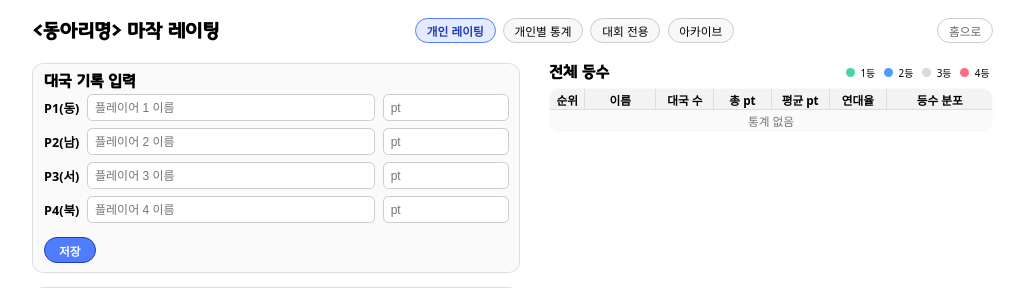
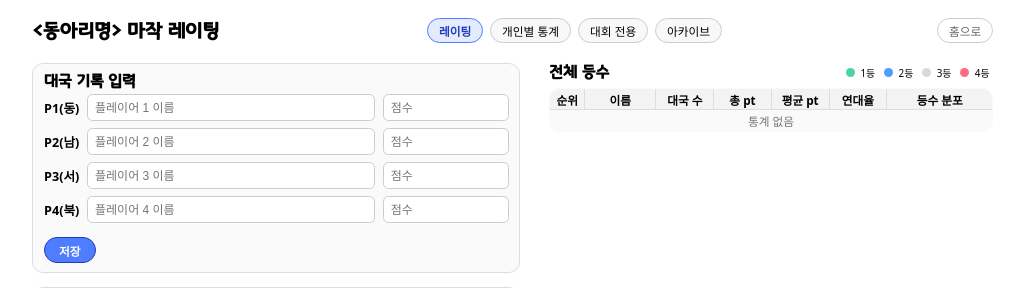
Before and after one commit to nuclyee72/mahjong_rating_site, a Flask app: page / in a window 1280 px wide. Shown: the top 288 px of the page, without its empty margins (120-1144 px from the left). Run offline with Flask 3, Linux system fonts and the light colour scheme; some web fonts are replaced.

Commit message:
Update texts as requested (safe)

```diff
--- a/static/script.js
+++ b/static/script.js
@@ -683,7 +683,7 @@ function updateStatsPlayerSelect() {
   const select = document.getElementById("stats-player-select");
   if (!select) return;
   const prev = select.value;
-  select.innerHTML = '<option value="">플레이어를 선택하세요</option>';
+  select.innerHTML = '<option value="">선택</option>';
 
   const list = STATS_PLAYER_LIST.length ? STATS_PLAYER_LIST : (PLAYER_SUMMARY_ALL || []);
 
@@ -773,7 +773,7 @@ function renderStatsForPlayer(name) {
   if (!summaryDiv) return;
 
   if (!name) {
-    summaryDiv.innerHTML = '<p class="hint-text">플레이어를 선택하세요.</p>';
+    summaryDiv.innerHTML = '';
     if (rankSection) rankSection.style.display = "none";
     if (gamesSection) gamesSection.style.display = "none";
     if (dailySection) dailySection.style.display = "none";
@@ -865,7 +865,7 @@ async function loadPlayerBadgesForStats(name) {
   if (!container) return;
   container.innerHTML = "";
   if (!name) {
-    container.innerHTML = '<p class="hint-text">플레이어를 선택하세요.</p>';
+    container.innerHTML = '';
     return;
   }
   try {
@@ -953,7 +953,7 @@ function updateArchiveStatsPlayerSelect() {
   if (!select) return;
 
   const prev = select.value;
-  select.innerHTML = '<option value="">플레이어를 선택하세요</option>';
+  select.innerHTML = '<option value="">선택</option>';
 
   const sorted = [...ARCHIVE_PLAYER_SUMMARY].sort((a, b) => b.total_pt - a.total_pt);
 
@@ -1247,7 +1247,7 @@ function updateArchivePlayerSelect() {
   const select = document.getElementById("archive-player-select");
   if (!select) return;
   const prev = select.value;
-  select.innerHTML = '<option value="">플레이어를 선택하세요</option>';
+  select.innerHTML = '<option value="">선택</option>';
 
   // Sort logic same as original: Total Pt Desc
   const sorted = [...ARCHIVE_PLAYER_SUMMARY].sort((a, b) => b.total_pt - a.total_pt);
@@ -1365,7 +1365,7 @@ function renderArchiveStatsForPlayer(name) {
   if (!summaryDiv) return;
 
   if (!name) {
-    summaryDiv.innerHTML = '<p class="hint-text">플레이어를 선택하세요.</p>';
+    summaryDiv.innerHTML = '';
     if (rankSection) rankSection.style.display = "none";
     if (gamesSection) gamesSection.style.display = "none";
     if (dailySection) dailySection.style.display = "none";
--- a/templates/index.html
+++ b/templates/index.html
@@ -57,7 +57,7 @@
   <div class="top-bar">
     <h1>{{ club_name }}<br class="mobile-br"> 마작 레이팅</h1>
     <div class="view-switch">
-      <button class="view-switch-btn active" data-view="personal">개인 레이팅</button>
+      <button class="view-switch-btn active" data-view="personal">레이팅</button>
       <button class="view-switch-btn" data-view="stats">개인별 통계</button>
       <button class="view-switch-btn" data-view="tournament">대회 전용</button>
       <button class="view-switch-btn" data-view="archive">아카이브</button>
@@ -80,22 +80,22 @@
             <div class="row">
               <label>P1(동)</label>
               <input name="player1_name" placeholder="플레이어 1 이름" required>
-              <input name="player1_score" type="text" placeholder="pt" required>
+              <input name="player1_score" type="text" placeholder="점수" required>
             </div>
             <div class="row">
               <label>P2(남)</label>
               <input name="player2_name" placeholder="플레이어 2 이름" required>
-              <input name="player2_score" type="text" placeholder="pt" required>
+              <input name="player2_score" type="text" placeholder="점수" required>
             </div>
             <div class="row">
               <label>P3(서)</label>
               <input name="player3_name" placeholder="플레이어 3 이름" required>
-              <input name="player3_score" type="text" placeholder="pt" required>
+              <input name="player3_score" type="text" placeholder="점수" required>
             </div>
             <div class="row">
               <label>P4(북)</label>
               <input name="player4_name" placeholder="플레이어 4 이름" required>
-              <input name="player4_score" type="text" placeholder="pt" required>
+              <input name="player4_score" type="text" placeholder="점수" required>
             </div>
             <button type="submit">저장</button>
           </form>
@@ -204,11 +204,11 @@
           <div class="stats-player-select">
             <label for="stats-player-select">플레이어 선택</label>
             <select id="stats-player-select">
-              <option value="">플레이어를 선택하세요</option>
+              <option value="">선택</option>
             </select>
           </div>
           <div id="stats-summary" class="stats-summary">
-            <p class="hint-text">플레이어를 선택하세요</p>
+
           </div>
 
           <div id="stats-rank-section" style="display:none;">
@@ -321,22 +321,22 @@
             <div class="row">
               <label>P1(동)</label>
               <input name="player1_name" placeholder="플레이어 1 이름" required>
-              <input name="player1_score" type="text" placeholder="pt" required>
+              <input name="player1_score" type="text" placeholder="점수" required>
             </div>
             <div class="row">
               <label>P2(남)</label>
               <input name="player2_name" placeholder="플레이어 2 이름" required>
-              <input name="player2_score" type="text" placeholder="pt" required>
+              <input name="player2_score" type="text" placeholder="점수" required>
             </div>
             <div class="row">
               <label>P3(서)</label>
               <input name="player3_name" placeholder="플레이어 3 이름" required>
-              <input name="player3_score" type="text" placeholder="pt" required>
+              <input name="player3_score" type="text" placeholder="점수" required>
             </div>
             <div class="row">
               <label>P4(북)</label>
               <input name="player4_name" placeholder="플레이어 4 이름" required>
-              <input name="player4_score" type="text" placeholder="pt" required>
+              <input name="player4_score" type="text" placeholder="점수" required>
             </div>
             <button type="submit">저장</button>
           </form>
@@ -430,7 +430,7 @@
             </select>
           </div>
           <p class="hint-text">
-            관리자 기능에서 CSV 파일을 업로드해 시즌 아카이브를 등록할 수 있습니다
+
           </p>
         </section>
 
@@ -509,12 +509,12 @@
               <div class="stats-player-select">
                 <label for="archive-stats-player-select">플레이어 선택</label>
                 <select id="archive-stats-player-select">
-                  <option value="">플레이어를 선택하세요</option>
+                  <option value="">선택</option>
                 </select>
               </div>
 
               <div id="archive-stats-summary" class="stats-summary">
-                <p class="hint-text">플레이어를 선택하세요.</p>
+
               </div>
 
               <div id="archive-stats-rank-section" style="display:none;">
@@ -591,7 +591,7 @@
                 </thead>
                 <tbody id="archive-stats-player-games-tbody">
                   <tr>
-                    <td colspan="5" class="ranking-placeholder">플레이어를 선택하세요.</td>
+                    <td colspan="5" class="ranking-placeholder"></td>
                   </tr>
                 </tbody>
               </table>
```
